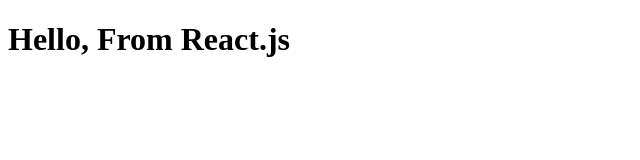
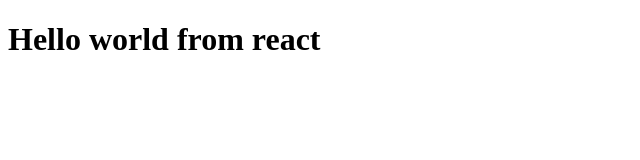
Before and after one commit to Abdirahimbassam/learn-React.js, a React (Vite) app in the folder Practical-Lessons/Main-Practical/: page / in a window 1280 px wide. Shown: the top 160 px of the page, without its empty margins (0-640 px from the left). Built offline with nearby package versions, Linux system fonts and the light colour scheme.

Commit message:
className in jsx

```diff
--- a/Practical-Lessons/Main-Practical/src/App.jsx
+++ b/Practical-Lessons/Main-Practical/src/App.jsx
@@ -2,7 +2,10 @@
 function App() {
 
     //   first react code jsx
-    return <h1>Hello, From React.js</h1>
+    // return <h1>Hello, From React.js</h1>
+
+    // className VS Class jsx
+    return <h1 className="title">Hello world from react</h1>
 }
 
 export default App;
```
